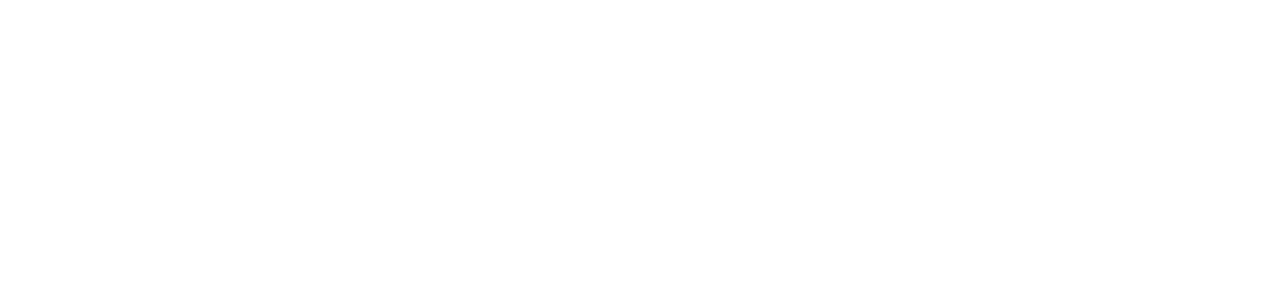
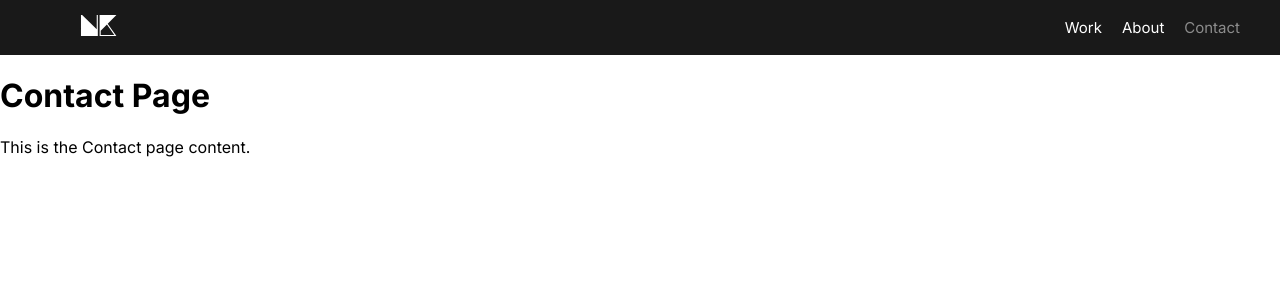
Before and after one commit to Neeraj-Design/Portfolio, a React (Vite) app: page /Portfolio/contact in a window 1280 px wide. Before the commit this address had no page. Shown: the top 300 px of the page. Built offline with nearby package versions, Linux system fonts and the light colour scheme.

Commit message:
new components

```diff
--- a/src/App.jsx
+++ b/src/App.jsx
@@ -15,7 +15,7 @@ function App() {
         <div className="line"></div>
         <div className="btn">
           <div className="continue">
-          <Link to="/about" >Click To Continue</Link>
+          <Link to="/Portfolio/about" >Click To Continue</Link>
           </div>
         </div>
       </div>
--- a/src/Navbar.jsx
+++ b/src/Navbar.jsx
@@ -9,18 +9,18 @@ const Navbar = () => {
     <div className="navbar">
       <div className="logo">
         {/* Update the image src with the base URL */}
-        <img src="/NK.svg" alt="Logo" />
+        <img src="/Portfolio/NK.svg" alt="Logo" />
       </div>
       <div className="right-it">
         <ul>
           <li>
-            <Link to="/work" className={location.pathname === '/work' ? 'active' : ''}>Work</Link>
+            <Link to="/Portfolio/work" className={location.pathname === '/Portfolio/work' ? 'active' : ''}>Work</Link>
           </li>
           <li>
-            <Link to="/about" className={location.pathname === '/about' ? 'active' : ''}>About</Link>
+            <Link to="/Portfolio/about" className={location.pathname === '/Portfolio/about' ? 'active' : ''}>About</Link>
           </li>
           <li>
-            <Link to="/contact" className={location.pathname === '/contact' ? 'active' : ''}>Contact</Link>
+            <Link to="/Portfolio/contact" className={location.pathname === '/Portfolio/contact' ? 'active' : ''}>Contact</Link>
           </li>
         </ul>
       </div>
--- a/src/main.jsx
+++ b/src/main.jsx
@@ -11,10 +11,10 @@ createRoot(document.getElementById('root')).render(
   <BrowserRouter>
 
     <Routes>
-      <Route path="/" element={<App />} />
-      <Route path="/work" element={<Work />} />
-      <Route path="/about" element={<About />} />
-      <Route path="/contact" element={<Contact />} />
+      <Route path="/Portfolio/" element={<App />} />
+      <Route path="/Portfolio/work" element={<Work />} />
+      <Route path="/Portfolio/about" element={<About />} />
+      <Route path="/Portfolio/contact" element={<Contact />} />
     </Routes>
   </BrowserRouter>
 );
--- a/vite.config.js
+++ b/vite.config.js
@@ -4,5 +4,5 @@ import react from '@vitejs/plugin-react'
 // https://vitejs.dev/config/
 export default defineConfig({
   plugins: [react()],
-
+  base: "/Portfolio/"
 })
```
